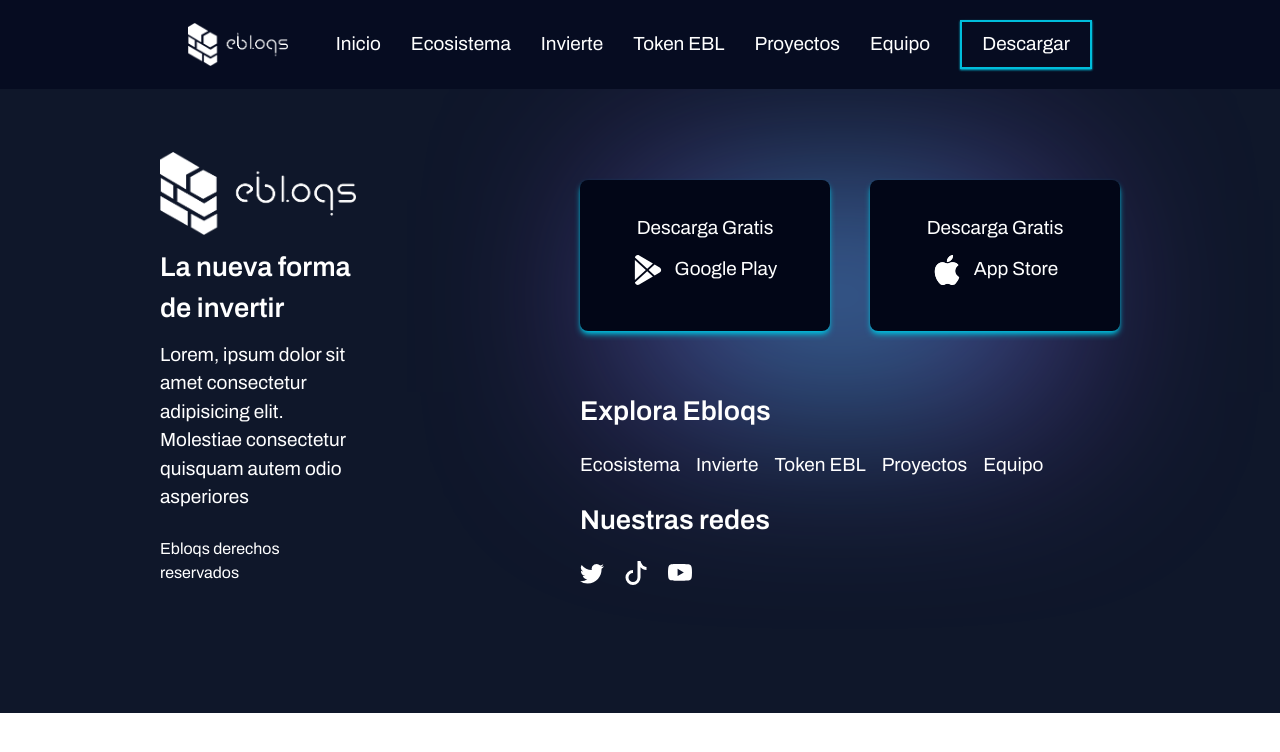
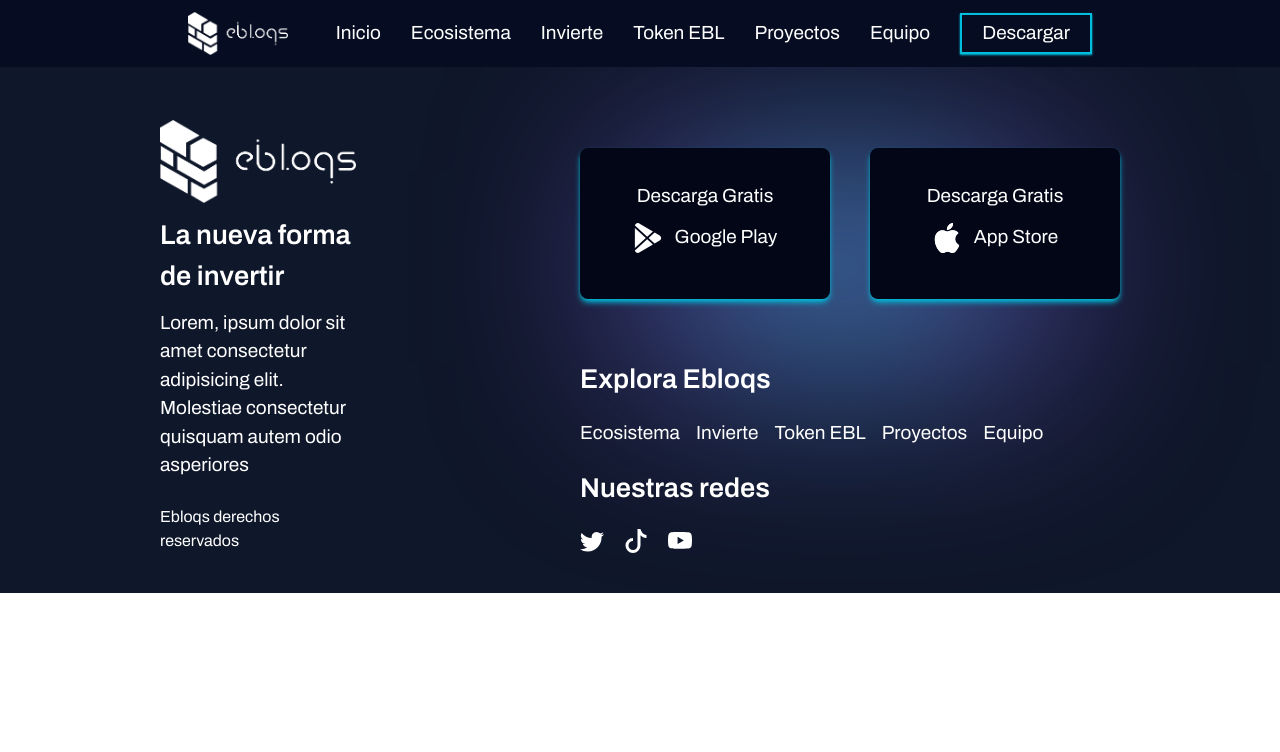
Before and after one commit to JuanDavidRR/ebloqs, a Next.js app: page /marketplace in a window 1280 px wide. Shown: the top 752 px of the page. Built offline with nearby package versions, Linux system fonts and the light colour scheme.

Commit message:
Reduce paddings, adding some properties to the gradients and resize the height in calculator component

```diff
--- a/src/components/layout/Navbar.jsx
+++ b/src/components/layout/Navbar.jsx
@@ -27,7 +27,7 @@
         animate={{ opacity: 1 }}
         transition={{ delay: 1, duration: 0.5 }}
       >
-        <div className={`flex justify-between items-center lg:px-40 md:px-20 py-5 lg:flex-row`}>
+        <div className={`flex justify-between items-center lg:px-40 md:px-20 py-3 lg:flex-row`}>
           <div>
             <Link className="font-bold text-xl" href="/">
               <Image src={logo} alt="Ebloqs Logo" width={100} height={100} />
@@ -49,7 +49,7 @@
             })}
             <li>
               <Link className="" href="/">
-                <div className={`px-5 py-2 border-2 border-primary-blue transition duration-400 snap-x snap-proximity snap-center shadow-sm shadow-primary-blue hover:transform hover:scale-105 hover:shadow-md hover:shadow-primary-blue`}>
+                <div className={`px-5 py-1 border-2 border-primary-blue transition duration-400 snap-x snap-proximity snap-center shadow-sm shadow-primary-blue hover:transform hover:scale-105 hover:shadow-md hover:shadow-primary-blue`}>
                   Descargar
                 </div>
               </Link>
@@ -57,7 +57,7 @@
           </ul>
           <div
             onClick={handleClick}
-            className="lg:hidden block absolute top-1/3 right-5"
+            className="lg:hidden block absolute top-4 right-5"
           >
             {active ? (
               <AiOutlineClose className="text-2xl md:text-4xl" />
--- a/src/sections/home/Calculator.tsx
+++ b/src/sections/home/Calculator.tsx
@@ -10,6 +10,8 @@
 import React, { useRef, useState } from "react";
 import { tabs } from "@/utils/constants/tabs";
 import { fadeIn } from "@/utils/animations/motion";
+import logoNegro from "public/images/logo-negro.png";
+import Image from "next/image";
 
 // export const allIngredients = [
 //   { icon: "🪙", label: "$50 USD", description: "Ingresos al 10%" },
@@ -42,7 +44,10 @@
     clamp: true,
   });
   return (
-    <section id="invierte" className={`${styles.paddings} w-full lg:w-[80%] mx-auto`}>
+    <section
+      id="invierte"
+      className={`${styles.paddings} w-full lg:w-[80%] mx-auto`}
+    >
       <motion.div
         initial="hidden"
         whileInView="show"
@@ -55,11 +60,12 @@
         >
           <div className="flex justify-center items-center p-1 md:p-7 bg-blue-200  rounded-xl">
             <div className="flex justify-center items-center p-1 md:p-5 background-gradient rounded-xl w-full">
-                <div className="flex flex-col rounded-xl bg-white w-full p-5 md:p-20">
+              <div className="flex flex-col rounded-xl bg-white w-full p-5 md:p-10">
                 <div className="flex items-center text-center justify-center">
                   <h2>
-                      ¿Cuánto deseas {' '}
-                      <span className="gradient-text font-bold">invertir</span> {' '} con nosotros?
+                    ¿Cuánto deseas{" "}
+                    <span className="gradient-text font-bold">invertir</span>{" "}
+                    con nosotros?
                     <p>Desliza y descubre las oportunidades que Eblqs ofrece</p>
                   </h2>
                 </div>
@@ -70,10 +76,12 @@
                     max={tabs.length - 1}
                     value={activeContentIndex}
                     onChange={handleRangeChange}
-                      className="w-full h-10 mb-5"
+                    className="w-full h-10 my-10"
                   />
                   <AnimatePresence mode="wait">
-                        <h3 className="text-center">Invirtiendo {activeContent.label} con Ebloqs:</h3>
+                    <h3 className="text-center">
+                      Invirtiendo {activeContent.label} con Ebloqs:
+                    </h3>
 
                     <motion.div
                       key={selectedTab ? selectedTab.label : "empty"}
@@ -81,10 +89,18 @@
                       animate={{ y: 0, opacity: 1 }}
                       exit={{ y: -10, opacity: 0 }}
                       transition={{ duration: 0.2 }}
-                          className="min-h-[300px] flex justify-center items-center text-5xl"
+                      className="flex flex-col gap-10 justify-center items-center text-5xl"
                     >
-
-                          <p>Puedes obtener {activeContent.description} y muchos otros beneficios</p>
+                      <p className="mt-10">
+                        Puedes obtener {activeContent.description} y muchos
+                        otros beneficios
+                      </p>
+                      <Image
+                        src={logoNegro}
+                        alt="logo en negro"
+                        width={200}
+                        height={200}
+                      />
                     </motion.div>
                   </AnimatePresence>
                 </div>
--- a/src/sections/home/Projects.jsx
+++ b/src/sections/home/Projects.jsx
@@ -26,7 +26,7 @@
           className="hidden md:gradient-01 z-0"
         />
         <section className="flex-1 flex flex-col gap-10 relative">
-          <TypingText element="h4" title="Nuestros proyectos" />
+          <TypingText element="h4" title="Descubre el futuro" />
           <FadeText heading="h2" textStyles="" delay={0} direction="right">
             Nuestros proyectos
           </FadeText>
--- a/src/sections/home/Video.tsx
+++ b/src/sections/home/Video.tsx
@@ -2,8 +2,14 @@
 "use client";
 import { FadeText, TypingText } from "@/components/CustomTexts";
 import styles from "@/styles";
-import React, {  useEffect, useRef } from "react";
-import { motion, useAnimation, useInView, useScroll, useTransform } from "framer-motion";
+import React, { useEffect, useRef } from "react";
+import {
+  motion,
+  useAnimation,
+  useInView,
+  useScroll,
+  useTransform,
+} from "framer-motion";
 
 const Video = () => {
   const scrollRef = useRef<HTMLDivElement>(null);
@@ -12,7 +18,11 @@
     offset: ["start end", "end start"],
   });
 
-  const opacity = useTransform(scrollYProgress, [0, 0.65, 1], [1, 1, 0]);
+  const opacity = useTransform(
+    scrollYProgress,
+    [0, 0.6, 0.9, 2],
+    ["50%", "100%", "100%", "50%"]
+  );
 
   const height = useTransform(
     scrollYProgress,
@@ -38,7 +48,7 @@
   //   ["white", "black"]
   // )
 
-  const y = useTransform(scrollYProgress, [0.1, 0.8], ["0%", "-100%",]);
+  const y = useTransform(scrollYProgress, [0.1, 0.8], ["0%", "-100%"]);
   const yInverse = useTransform(scrollYProgress, [0.1, 0.8], ["0%", "100%"]);
 
   return (
@@ -48,11 +58,11 @@
       // }}
       initial={{ opacity: 0 }}
       whileInView={{ opacity: 1 }}
-      viewport={{ once: false, amount: 0.30 }}
+      viewport={{ once: false, amount: 0.3 }}
       className={`${styles.paddings} relative bg-black-market text-white`}
     >
       <div
-        className={`lg:pb-32 flex-col gap-5 text-center mx-auto relative`}
+        className={`flex-col gap-5 text-center mx-auto relative`}
         ref={scrollRef}
       >
         <TypingText element="h3" title="Ebloqs te explica" />
@@ -63,10 +73,10 @@
           style={{
             opacity,
             height,
-            // width,
+            width,
             // backgroundImage: "",
-            borderWidth
-            }}
+            borderWidth,
+          }}
           className={`${styles.flexCenter} hidden md:flex w-full mx-auto mt-7 border-transparent rounded-lg`}
         >
           <div className=" p-2 md:p-10 bg-gradient-to-r from-primary via-purple-500 to-secondary 100%) rounded-lg w-full h-[80vh]">
@@ -80,7 +90,6 @@
               allow="autoplay"
             ></iframe>
           </div>
-
         </motion.section>
       </div>
 
@@ -134,5 +143,4 @@
   );
 };
 
-
 export default Video;
--- a/src/styles/globals.css
+++ b/src/styles/globals.css
@@ -103,6 +103,11 @@
   -webkit-background-clip: text;
   background-clip: text;
   color: transparent;
+  backface-visibility: inherit;
+  -webkit-backface-visibility: hidden;
+  -moz-backface-visibility: hidden;
+  -webkit-transform: translate3d(0, 0, 0);
+  -moz-transform: translate3d(0, 0, 0);
 }
 
 .background-gradient {
@@ -134,15 +139,18 @@
   position: absolute;
   right: 5%;
   top: 5%;
+  backface-visibility: inherit;
+  -webkit-backface-visibility: hidden;
+  -moz-backface-visibility: hidden;
+  -webkit-transform: translate3d(0, 0, 0);
+  -moz-transform: translate3d(0, 0, 0);
+  will-change: transform;
 }
 
 .hero-gradient {
   /* -webkit-backdrop-filter: blur(320px);
   backdrop-filter: blur(320px); */
-  background: linear-gradient(
-    var(--secondary) 35%,
-    var(--primary-blue) 100%
-  );
+  background: linear-gradient(var(--secondary) 35%, var(--primary-blue) 100%);
   -webkit-filter: blur(320px);
   filter: blur(320px);
   height: 100vh;
@@ -150,10 +158,16 @@
   position: absolute;
   right: -250px;
   top: -250px;
+  backface-visibility: inherit;
+  -webkit-backface-visibility: hidden;
+  -moz-backface-visibility: hidden;
+  -webkit-transform: translate3d(0, 0, 0);
+  -moz-transform: translate3d(0, 0, 0);
+  will-change: transform;
 }
 
 @supports (-webkit-backdrop-filter: blur(1px)) {
-  @media not all and (min-resolution:.001dpcm) {
+  @media not all and (min-resolution: 0.001dpcm) {
     /* Estilos específicos de -webkit-backdrop-filter y backdrop-filter */
     .hero-gradient {
       -webkit-backdrop-filter: blur(1px);
@@ -207,6 +221,12 @@
     #c547ff 100%
   );
   z-index: 0;
+  backface-visibility: inherit;
+  -webkit-backface-visibility: hidden;
+  -moz-backface-visibility: hidden;
+  -webkit-transform: translate3d(0, 0, 0);
+  -moz-transform: translate3d(0, 0, 0);
+  will-change: transform;
 }
 
 .button {
--- a/src/styles/index.js
+++ b/src/styles/index.js
@@ -10,7 +10,7 @@
 
     innerWidth: 'w-[80%] mx-auto',
 
-    paddings: 'px-5 py-28 lg:px-40 lg:py-32 md:px-20',
+    paddings: 'px-5 pt-20 pb-10 lg:px-40 lg:pt-24 md:pt-20 md:pb-10 lg:pb-10 md:px-20',
     yPaddings: 'sm:py-16 xs:py-8 py-12',
     xPaddings: 'sm:px-16 px-6',
     topPaddings: 'sm:pt-16 xs:pt-8 pt-12',
```
Also changed, not shown: public/images/logo-negro.png (added). Lines whose indentation alone changed are shown as unchanged.
